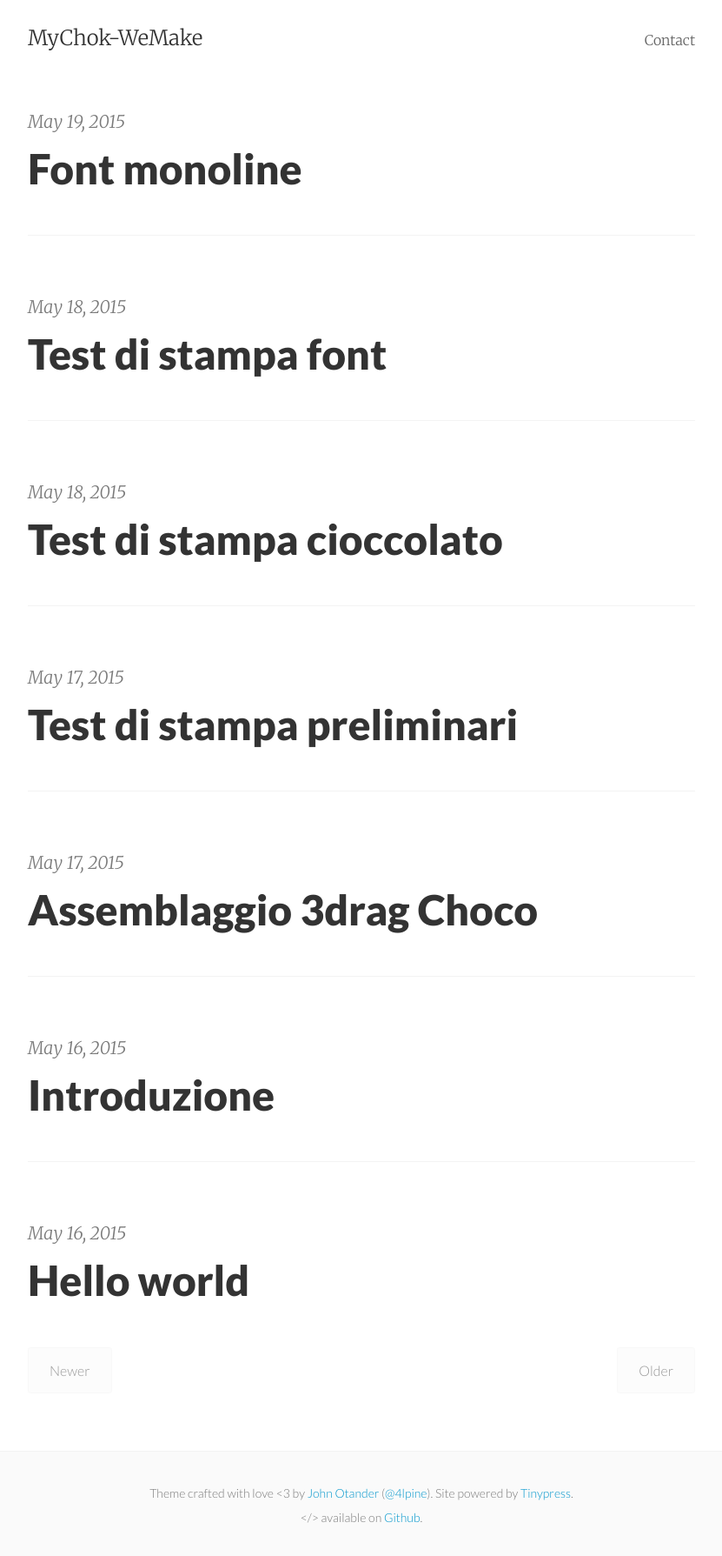
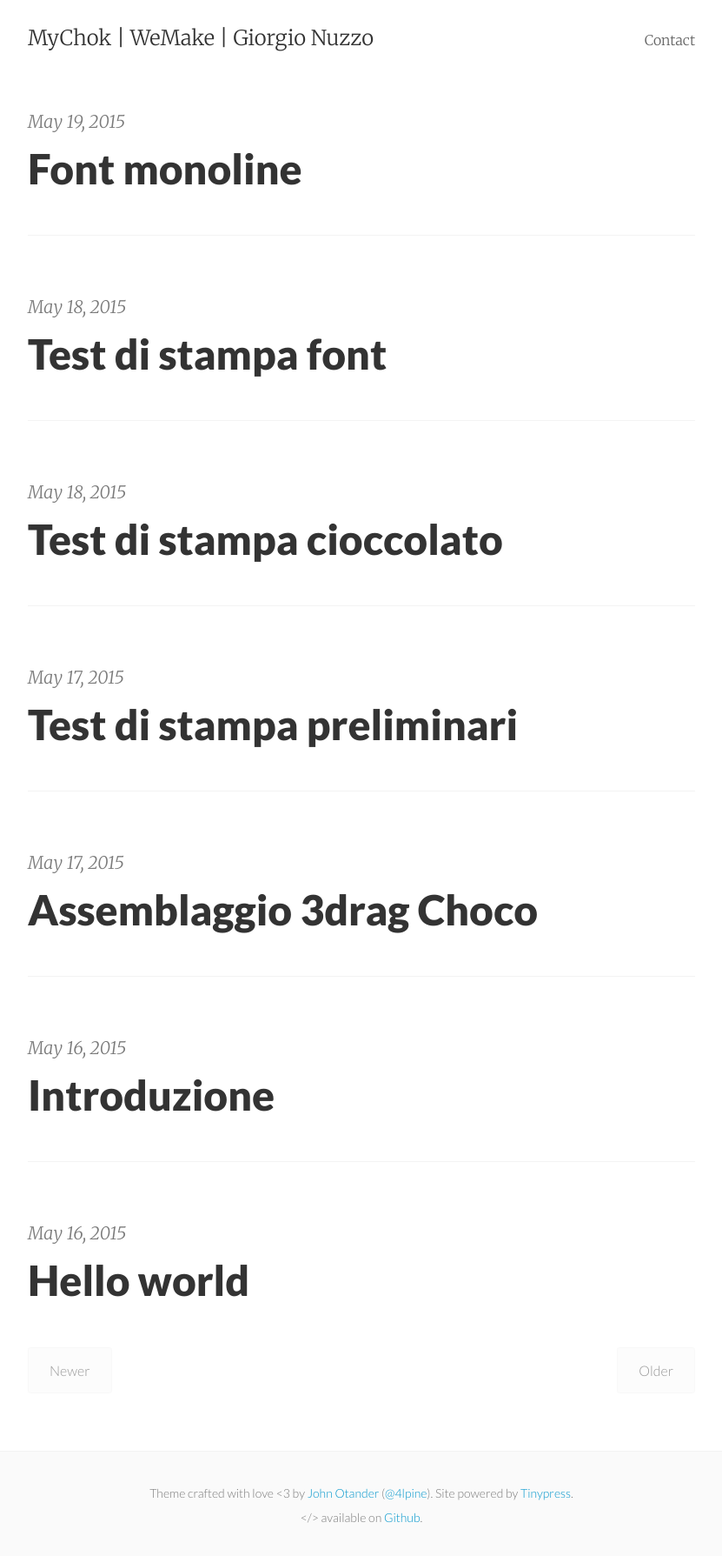
Before and after one commit to Giuzzo/Giuzzo.github.io, a Jekyll site: the page built from index.html, in a window 1280 px wide. Shown: the whole page at 87% size, without its empty margins (224-1055 px from the left). Built offline with Jekyll 4.4.1, drawn with Linux system fonts in a browser that asks for light colours; the list of posts is cut into pages by our own code.

Commit message:
config.yml

```diff
--- a/_config.yml
+++ b/_config.yml
@@ -2,9 +2,9 @@ excerpt_separator: ""
 pygments: true
 markdown: kramdown
 url: http://Giuzzo.github.io
-title: MyChok-WeMake
+title: MyChok | WeMake | Giorgio Nuzzo
 email: giorgio.nuzzo@gmail.com
-author: GiorgioNuzzo
+author: Giorgio Nuzzo
 description: Report del lavoro svolto nel fablab milanese WeMake nell'ambito del progetto MyChok
 paginate: 10
 google_analytics:
```
